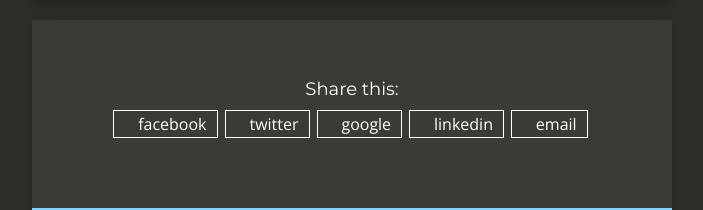
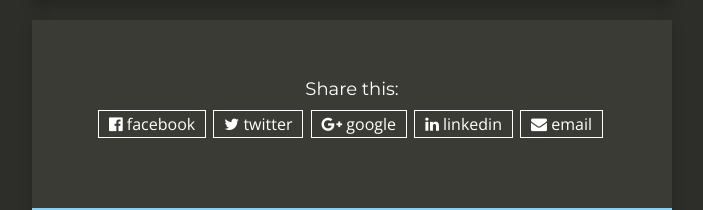
Before and after one commit to elmiomar/elmiomar.github.io, a Jekyll site: the page built from _posts/2018-07-16-hello-and-welcome.md, in a window 1280 px wide. Shown: the part 3197-3407 px from the top of the page, without its empty margins (288-991 px from the left). Built offline with Jekyll 4.4.1, drawn with Linux system fonts in a browser that asks for light colours; nearby versions of some CDN libraries.

Commit message:
fix fa-awesome icons not displaying

```diff
--- a/css/style.scss
+++ b/css/style.scss
@@ -725,30 +725,6 @@
 		.comments {
 		}
 
-
-		/* All buttons */
-		.share-buttons {
-			text-align: center;
-		}
-
-		/* Each button */
-		.share-button {
-			// font-family: 'Montserrat', sans-serif;
-			font-family: 'Open Sans', sans-serif;
-			font-weight: 300;
-			margin: 0px;
-			margin-bottom: 10px;
-			margin-right: 3px;
-			color: #ffffff;
-			border: 1px solid #ffffff;
-			padding: 5px 10px 5px 10px;
-		}
-		.share-button:hover {
-			opacity: 1;
-			color: $light-blue;
-			border: 1px solid $light-blue;
-		}
-
 	}
 }
 
@@ -937,3 +913,31 @@
 	margin-top: 50px;
 	margin-bottom: 50px;
 }
+
+.share-buttons {
+}
+
+// Important!!! otherwise font-icons won't dsiplay for most browsers
+.share-button:before {
+	font-family: 'FontAwesome';
+}
+
+/* Each button */
+.share-button {
+
+	font-family: 'Open Sans', sans-serif;
+	font-weight: 300;
+
+	margin: 0px;
+	margin-bottom: 10px;
+	margin-right: 3px;
+	color: #ffffff;
+	border: 1px solid #ffffff;
+	padding: 5px 10px 5px 10px;
+}
+
+.share-button:hover {
+	opacity: 1;
+	color: $light-blue;
+	border: 1px solid $light-blue;
+}
```
